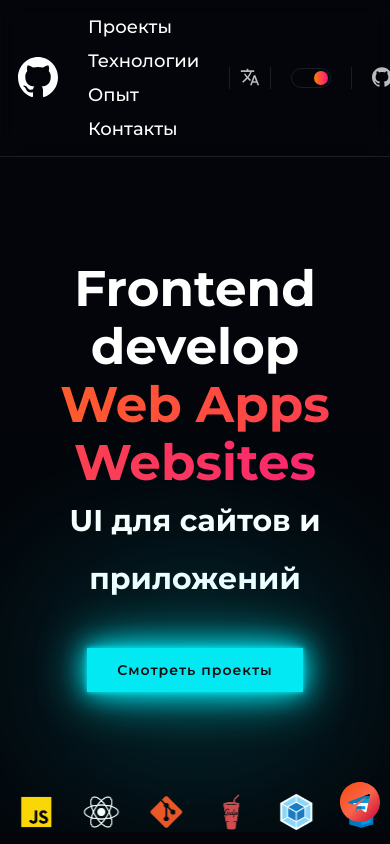
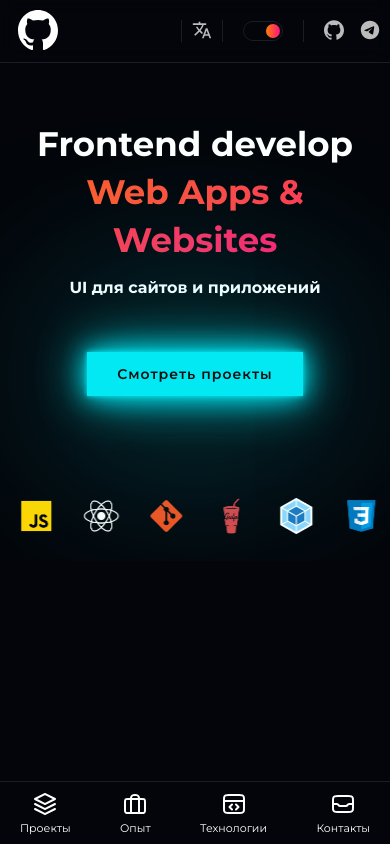
Before and after one commit to ron1ndev/ron1Code, a Vue app: page / in a window 390 px wide. Built offline with nearby package versions, Linux system fonts and the light colour scheme.

Commit message:
added sub-menu

```diff
--- a/src/components/header/style.scss
+++ b/src/components/header/style.scss
@@ -100,6 +100,9 @@
   transition: fill 0.3s ease;
 }
 .header__menu {
+  @media (max-width: #{$md3}px) {
+    display: none;
+  }
 }
 .header__list {
   display: flex;
--- a/src/components/skills/style.scss
+++ b/src/components/skills/style.scss
@@ -12,7 +12,7 @@
   // border-bottom:1px solid #1a1d24;
   max-width: 850px;
   margin: 0 auto;
-  overflow: hidden;
+  // overflow: hidden;
   position: relative;
   margin-bottom: 300px;
   @media (max-width: #{$md1}px) {
@@ -50,9 +50,11 @@
   font-size: 96px;
   font-weight: 700;
   text-transform: uppercase;
-
+  @media (max-width: #{$md1}px) {
+		font-size: 76px;
+	}
   @media (max-width: #{$md2}px) {
-		font-size: 76px;
+		font-size: 50px;
 	}
   @media (max-width: #{$md3}px) {
 		font-size: 36px;
@@ -92,7 +94,7 @@
 .skills__img img{
   width: 60px;
   @media (max-width: #{$md3}px) {
-    width: 120px;
+    width: 60px;
 	}
   @media (max-width: 533px) {
     width: 40px;
@@ -144,7 +146,7 @@
 
 
 .skills__slider {
-  overflow: hidden;
+  overflow-x: hidden;
   width: 100%;
   position: relative;
 }
--- a/src/views/Home.vue
+++ b/src/views/Home.vue
@@ -53,6 +53,34 @@ onUnmounted(()=>{
 
 })
 
+
+const menuLinks = [
+      {
+    icon: `              <svg width="24" height="24" viewBox="0 0 24 24" fill="none" xmlns="http://www.w3.org/2000/svg">
+                  <path d="M2 11.9999L11.6422 16.8211C11.7734 16.8866 11.839 16.9194 11.9078 16.9324C11.9687 16.9438 12.0313 16.9438 12.0922 16.9324C12.161 16.9194 12.2266 16.8866 12.3578 16.8211L22 11.9999M2 16.9999L11.6422 21.8211C11.7734 21.8866 11.839 21.9194 11.9078 21.9324C11.9687 21.9438 12.0313 21.9438 12.0922 21.9324C12.161 21.9194 12.2266 21.8866 12.3578 21.8211L22 16.9999M2 6.99994L11.6422 2.17883C11.7734 2.11324 11.839 2.08044 11.9078 2.06753C11.9687 2.0561 12.0313 2.0561 12.0922 2.06753C12.161 2.08044 12.2266 2.11324 12.3578 2.17883L22 6.99994L12.3578 11.8211C12.2266 11.8866 12.161 11.9194 12.0922 11.9324C12.0313 11.9438 11.9687 11.9438 11.9078 11.9324C11.839 11.9194 11.7734 11.8866 11.6422 11.8211L2 6.99994Z" stroke="currentColor" stroke-width="2" stroke-linecap="round" stroke-linejoin="round"/>
+                </svg>`,
+    title:'Проекты'
+  },
+  {
+    icon: `<svg width="24" height="24" viewBox="0 0 24 24" fill="none" xmlns="http://www.w3.org/2000/svg">
+            <path d="M8 21L8 7C8 6.07003 8 5.60504 8.10222 5.22354C8.37962 4.18827 9.18827 3.37962 10.2235 3.10222C10.605 3 11.07 3 12 3C12.93 3 13.395 3 13.7765 3.10222C14.8117 3.37962 15.6204 4.18827 15.8978 5.22354C16 5.60504 16 6.07003 16 7V21M5.2 21L18.8 21C19.9201 21 20.4802 21 20.908 20.782C21.2843 20.5903 21.5903 20.2843 21.782 19.908C22 19.4802 22 18.9201 22 17.8V10.2C22 9.07989 22 8.51984 21.782 8.09202C21.5903 7.71569 21.2843 7.40973 20.908 7.21799C20.4802 7 19.9201 7 18.8 7L5.2 7C4.07989 7 3.51984 7 3.09202 7.21799C2.71569 7.40973 2.40973 7.71569 2.21799 8.09202C2 8.51984 2 9.07989 2 10.2L2 17.8C2 18.9201 2 19.4802 2.21799 19.908C2.40973 20.2843 2.71569 20.5903 3.09202 20.782C3.51984 21 4.0799 21 5.2 21Z" stroke="currentColor" stroke-width="2" stroke-linecap="round" stroke-linejoin="round"/>
+            </svg>`,
+    title:'Опыт'
+  },
+    {
+    icon: `                <svg width="24" height="24" viewBox="0 0 24 24" fill="none" xmlns="http://www.w3.org/2000/svg">
+<path d="M22 9H2M14 17.5L16.5 15L14 12.5M10 12.5L7.5 15L10 17.5M2 7.8L2 16.2C2 17.8802 2 18.7202 2.32698 19.362C2.6146 19.9265 3.07354 20.3854 3.63803 20.673C4.27976 21 5.11984 21 6.8 21H17.2C18.8802 21 19.7202 21 20.362 20.673C20.9265 20.3854 21.3854 19.9265 21.673 19.362C22 18.7202 22 17.8802 22 16.2V7.8C22 6.11984 22 5.27977 21.673 4.63803C21.3854 4.07354 20.9265 3.6146 20.362 3.32698C19.7202 3 18.8802 3 17.2 3L6.8 3C5.11984 3 4.27976 3 3.63803 3.32698C3.07354 3.6146 2.6146 4.07354 2.32698 4.63803C2 5.27976 2 6.11984 2 7.8Z" stroke="currentColor" stroke-width="2" stroke-linecap="round" stroke-linejoin="round"/>
+</svg>`,
+    title:'Технологии'
+  },
+    {
+    icon: `<svg width="24" height="24" viewBox="0 0 24 24" fill="none" xmlns="http://www.w3.org/2000/svg">
+                    <path d="M2 12H5.88197C6.56717 12 7.19357 12.3871 7.5 13C7.80643 13.6129 8.43283 14 9.11803 14H14.882C15.5672 14 16.1936 13.6129 16.5 13C16.8064 12.3871 17.4328 12 18.118 12H22M2 12V8.8C2 7.11984 2 6.27976 2.32698 5.63803C2.6146 5.07354 3.07354 4.6146 3.63803 4.32698C4.27976 4 5.11984 4 6.8 4H17.2C18.8802 4 19.7202 4 20.362 4.32698C20.9265 4.6146 21.3854 5.07354 21.673 5.63803C22 6.27976 22 7.11984 22 8.8V12M2 12V15.2C2 16.8802 2 17.7202 2.32698 18.362C2.6146 18.9265 3.07354 19.3854 3.63803 19.673C4.27976 20 5.11984 20 6.8 20H17.2C18.8802 20 19.7202 20 20.362 19.673C20.9265 19.3854 21.3854 18.9265 21.673 18.362C22 17.7202 22 16.8802 22 15.2V12" stroke="currentColor" stroke-width="2" stroke-linecap="round" stroke-linejoin="round"/>
+                  </svg>`,
+    title:'Контакты'
+  },
+]
+
 </script>
 
 <template>
@@ -66,7 +94,7 @@ onUnmounted(()=>{
                       {{ printText.dev }}
                   </div>
                   <div class="hero__title-app">
-                      <span class="hero__title-gradient"><span class="k1">Web Apps</span> <span class="k2">Websites</span></span>
+                      <span class="hero__title-gradient"><span class="k1">Web Apps</span> & <span class="k2">Websites</span></span>
                   </div>
                    <div class="hero__subtitle">UI для сайтов и приложений</div>
               </div>
@@ -103,7 +131,7 @@ onUnmounted(()=>{
                             </svg>
                   </a>
                   </div>
-                  <div class="hero__tg">
+                  <!-- <div class="hero__tg">
                       <a href="https://t.me/R_0N11" target="_blank">
                           <svg class="logo__icon-svg tg" width="40" height="40" viewBox="0 0 64 64" xmlns="http://www.w3.org/2000/svg">
                               <defs>
@@ -115,14 +143,14 @@ onUnmounted(()=>{
                               </defs>
                               <path
                                 class="logo__icon-path"
-                                fill="url(#telegram-gradient)"
+                                fill="currentColor"
                                 fill-rule="evenodd"
                                 clip-rule="evenodd"
                                 d="M32 0C14.3215 0 0 14.3236 0 32C0 49.6764 14.3236 64 32 64C49.6784 64 64 49.6764 64 32C64 14.3236 49.6764 0 32 0ZM47.7172 21.9231L42.465 46.6725C42.0769 48.4274 41.0323 48.8526 39.5747 48.0268L31.5747 42.1306L27.7161 45.8467C27.2908 46.272 26.9295 46.6333 26.1037 46.6333L26.6715 38.4908L41.4968 25.0963C42.143 24.5285 41.3543 24.2065 40.5017 24.7742L22.1791 36.3086L14.2823 33.8436C12.5667 33.3027 12.5275 32.128 14.6436 31.3022L45.4957 19.4044C46.9285 18.8883 48.1796 19.7533 47.7151 21.921L47.7172 21.9231Z"
                               />
                             </svg>
                   </a>
-                  </div>
+                  </div> -->
               </div>
           </div>
           <!-- <div class="hero__img-code1"><img src="../assets/img/home/code2.png" alt=""></div>
@@ -139,6 +167,16 @@ onUnmounted(()=>{
 
     <Skills/>
 
+    <nav class="header__menu-mobile menu-mobile">
+      <ul class="menu-mobile__list">
+          <li class="menu-mobile__item" v-for="(item,index) in menuLinks" :key="index">
+              <div class="menu-mobile__icon" v-html="item.icon">
+               </div>
+              <div class="menu-mobile__title">{{ item.title }}</div>
+          </li>
+      </ul>
+  </nav>
+
   </main>
 </template>
 
@@ -152,6 +190,54 @@ onUnmounted(()=>{
 
 
 <style lang="scss" scoped>
+
+main{
+  min-height: 100vh;
+  position: relative;
+}
+
+.header__menu-mobile{
+  display: none;
+@media (max-width: #{$md3}px) {
+  display: block;
+}
+  position: absolute;
+
+  width: 100%;
+  bottom: 0;
+  left: 0;
+}
+.menu-mobile__icon{
+svg{
+  width: 24px;
+  height: 24px;
+  color: #fff;
+}
+}
+.menu-mobile__title{
+font-size: 11px;
+}
+
+.menu-mobile__list{
+  border-top:1px solid #1a1d24;
+  padding: 10px 20px 10px 20px;
+  display: flex;
+  align-items:center;
+  justify-content: space-between;
+}
+
+.menu-mobile__item{
+
+  color: #fff;
+  display: flex;
+  flex-direction: column;
+  gap: 5px;
+  justify-content: center;
+  align-items:center;
+
+}
+
+
 // MAIN HERO
 .hero__btns{
   display: flex;
@@ -166,24 +252,25 @@ onUnmounted(()=>{
 ._container {
 }
 .hero {
-  padding-top: 100px;
+  padding-top: 200px;
   // margin-top: 170px;
   // margin-bottom: 120px;
   // min-height: calc(100vh); // Высота устроства - отступ сверху - отступ от последующего блока
 
   @media (max-width: #{$md1}px) {
     // min-height: calc(100vh);
+    padding-top: 160px;
   }
 
   @media (max-width: #{$md3}px) {
 
-    padding-top: 160px;
+    padding-top: 120px;
 
     // min-height: calc(100vh);
   }
 }
 .hero__content {
-  margin:100px 0px 0px 0px;
+  // margin:100px 0px 0px 0px;
   text-align:center;
   display: flex;
   justify-content: center;
@@ -198,20 +285,40 @@ onUnmounted(()=>{
   // max-width: 650px;
   line-height: 78px;
  font-family: 'Montserrat';
+ @media (max-width: #{$md1}px) {
+  font-size: 72px;
+ }
+  @media (max-width: #{$md2}px) {
+  font-size: 62px;
+ }
  @media (max-width: #{$md3}px) {
   min-width: 300px;
   font-size: 50px;
   line-height: 58px;
-    }
+  }
+  @media (max-width:600px) {
+    font-size: 34px;
+    line-height: 48px;
+  }
 
 }
 
 .hero__subtitle{
   font-size: 30px;
   font-weight: 700;
+    @media (max-width: #{$md1}px) {
+    font-size: 26px;
+    }
+    @media (max-width: #{$md2}px) {
+     font-size: 22px;
+    }
+    @media (max-width: #{$md3}px) {
+     font-size: 16px;
+    }
+
 }
 .hero__title-dev{
-  min-height: 100px;
+  // min-height: 100px;
 }
 
 
@@ -407,6 +514,11 @@ z-index: 10;
 }
 .hero__tg {
   margin-bottom: 20px;
+
+
+  svg{
+  color: white;
+  }
 }
 .hero__img-code1 {
   position: absolute;
```
